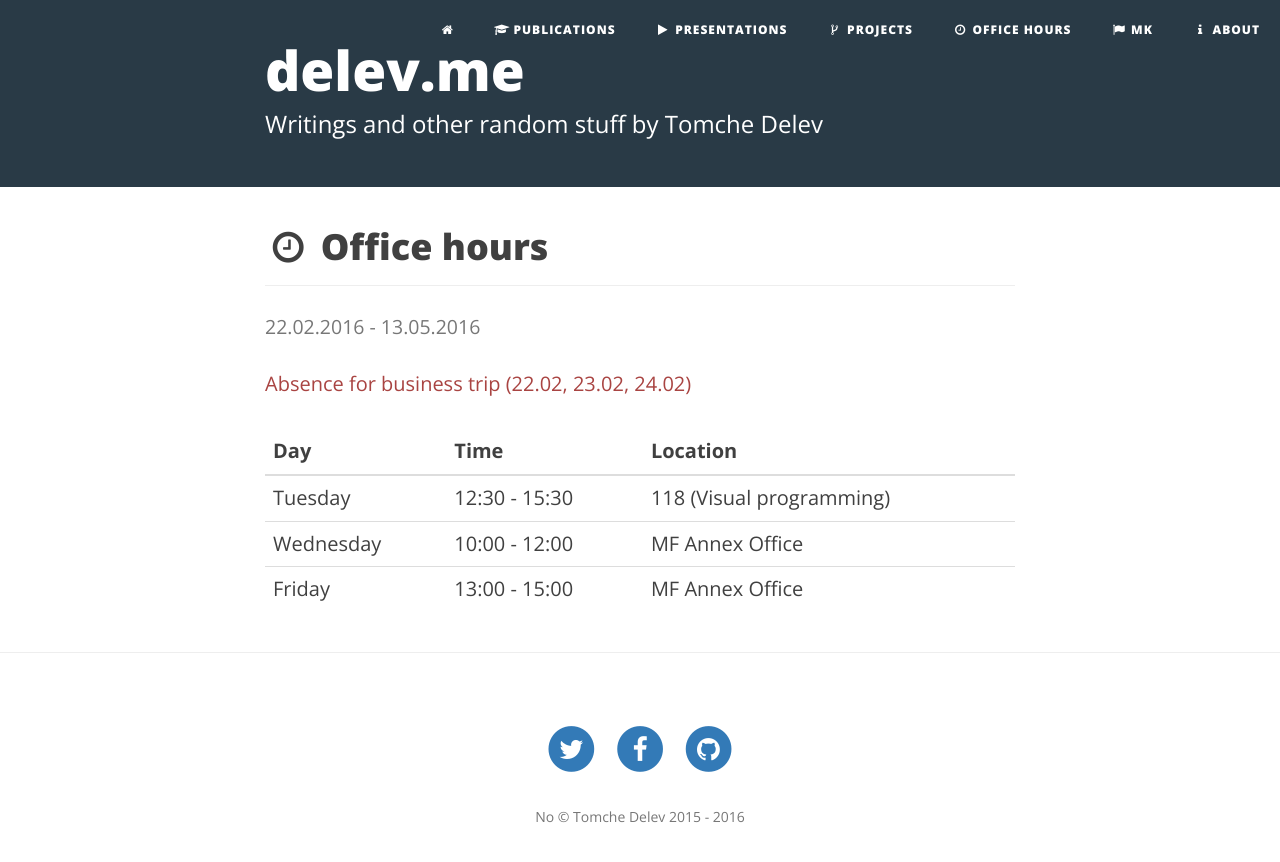
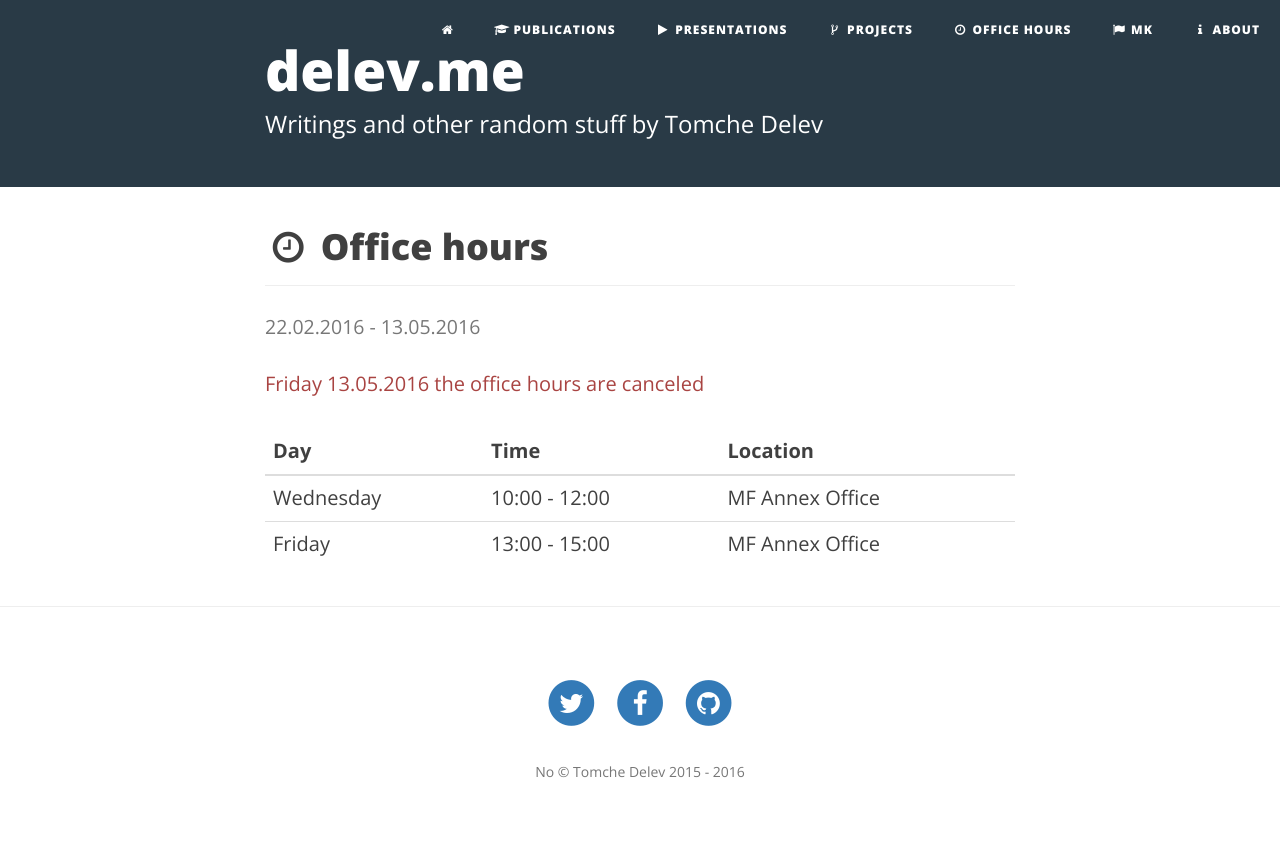
Before and after one commit to tdelev/tdelev.github.io, a Jekyll site: the page built from office.html, in a window 1280 px wide. Shown: the top 862 px of the page. Built offline with Jekyll 4.4.1, drawn with Linux system fonts in a browser that asks for light colours; nearby versions of some CDN libraries.

Commit message:
Update office hours

```diff
--- a/_data/active.yml
+++ b/_data/active.yml
@@ -1,4 +1,4 @@
 start_date: "22.02.2016"
 end_date: "13.05.2016"
-message_mk: "Отсуство поради службено патување (22.02, 23.02, 24.02)"
-message_en: "Absence for business trip (22.02, 23.02, 24.02)"
+message_mk: "Петок 13.05.2016 нема да се одржат консултации поради отсуство"
+message_en: "Friday 13.05.2016 the office hours are canceled"
--- a/_data/times.yml
+++ b/_data/times.yml
@@ -1,7 +1,3 @@
-- day: Tuesday
-  start: "12:30"
-  end: "15:30"
-  location: 118 (Visual programming)
 - day: Wednesday
   start: "10:00"
   end: "12:00"
--- a/_data/times_mk.yml
+++ b/_data/times_mk.yml
@@ -1,7 +1,3 @@
-- day: Вторник
-  start: "12:30"
-  end: "15:30"
-  location: 118 (Визуелно програмирање)
 - day: Среда
   start: "10:00"
   end: "12:00"
```
